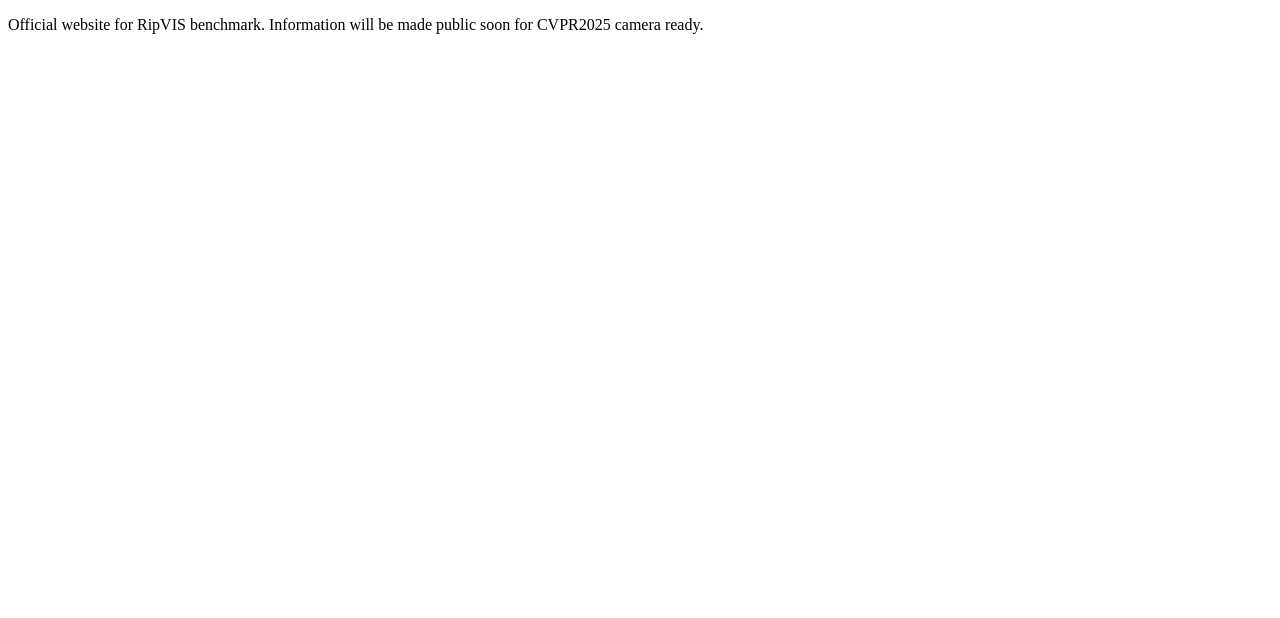
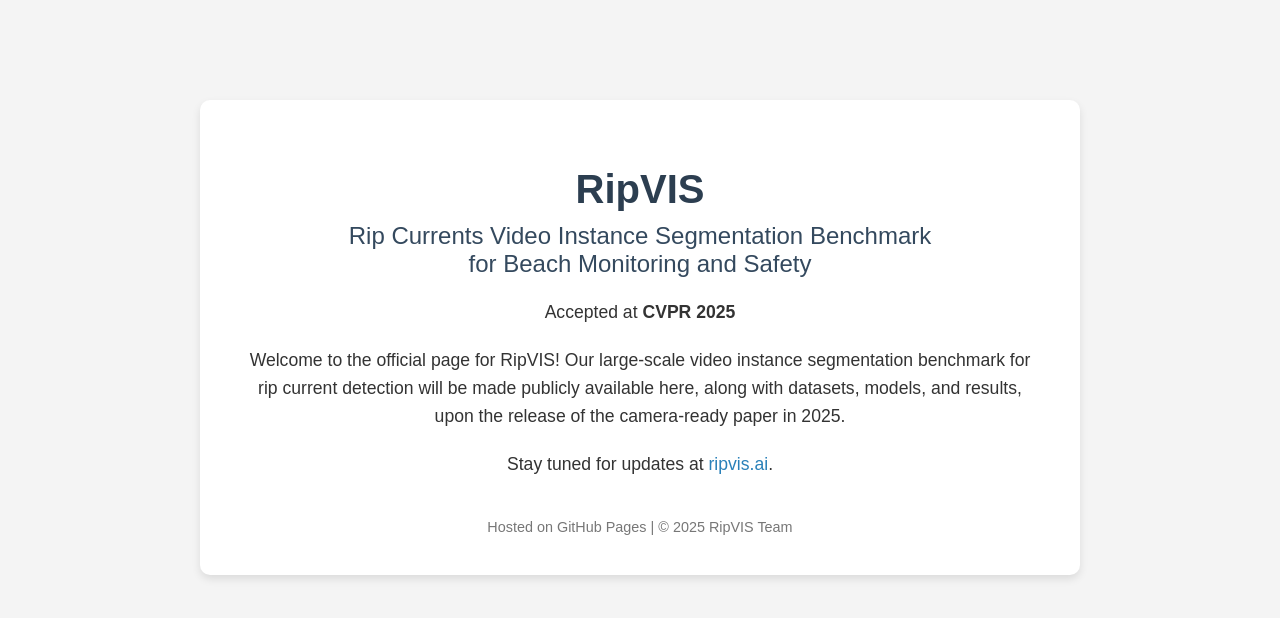
Before and after one commit to Irikos/RipVIS, a plain HTML site: page index.html in a window 1280 px wide. Drawn offline with Linux system fonts and the light colour scheme.

Commit message:
initial placeholder until camera ready

```diff
--- a/index.html
+++ b/index.html
@@ -1,9 +1,72 @@
-<!doctype html>
-<html>
-  <head>
-    <title>RipVIS: Rip Currents Video Instance Segmentation Benchmark for Beach Monitoring and Safety!</title>
-  </head>
-  <body>
-    <p>Official website for RipVIS benchmark. Information will be made public soon for CVPR2025 camera ready.</p>
-  </body>
+<!DOCTYPE html>
+<html lang="en">
+<head>
+    <meta charset="UTF-8">
+    <meta name="viewport" content="width=device-width, initial-scale=1.0">
+    <title>RipVIS - CVPR 2025</title>
+    <style>
+        body {
+            font-family: Arial, sans-serif;
+            margin: 0;
+            padding: 0;
+            background-color: #f4f4f4;
+            color: #333;
+            text-align: center;
+        }
+        .container {
+            max-width: 800px;
+            margin: 100px auto;
+            padding: 40px;
+            background-color: #fff;
+            border-radius: 10px;
+            box-shadow: 0 4px 8px rgba(0, 0, 0, 0.1);
+        }
+        h1 {
+            font-size: 2.5em;
+            color: #2c3e50;
+            margin-bottom: 10px;
+        }
+        h2 {
+            font-size: 1.5em;
+            color: #34495e;
+            margin-top: 0;
+            font-weight: normal;
+        }
+        p {
+            font-size: 1.1em;
+            line-height: 1.6;
+            margin: 20px 0;
+        }
+        a {
+            color: #2980b9;
+            text-decoration: none;
+        }
+        a:hover {
+            text-decoration: underline;
+        }
+        footer {
+            margin-top: 40px;
+            font-size: 0.9em;
+            color: #777;
+        }
+    </style>
+</head>
+<body>
+    <div class="container">
+        <h1>RipVIS</h1>
+        <h2>Rip Currents Video Instance Segmentation Benchmark<br>for Beach Monitoring and Safety</h2>
+        <p>
+            Accepted at <strong>CVPR 2025</strong>
+        </p>
+        <p>
+            Welcome to the official page for RipVIS! Our large-scale video instance segmentation benchmark for rip current detection will be made publicly available here, along with datasets, models, and results, upon the release of the camera-ready paper in 2025.
+        </p>
+        <p>
+            Stay tuned for updates at <a href="https://ripvis.ai">ripvis.ai</a>.
+        </p>
+        <footer>
+            Hosted on GitHub Pages | &copy; 2025 RipVIS Team
+        </footer>
+    </div>
+</body>
 </html>
```
